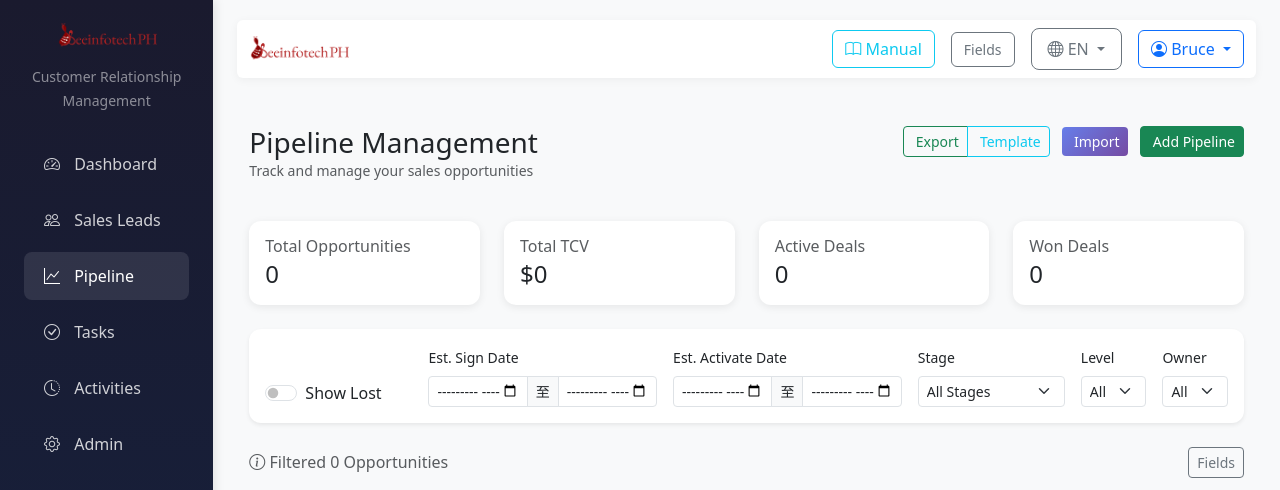
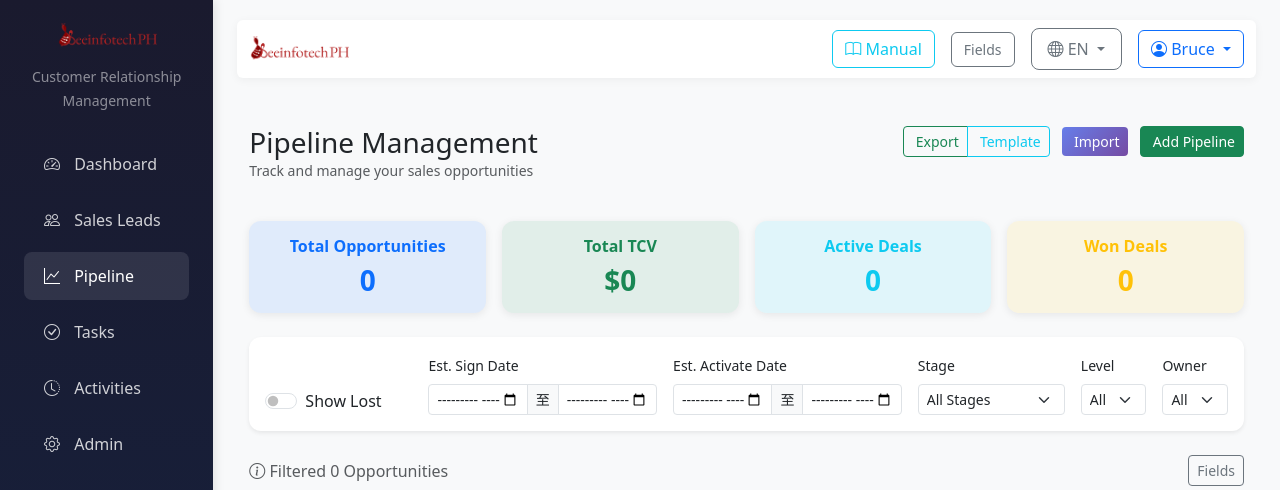
Before and after one commit to zhangbin-python/BITCRM, a Flask app: page /pipeline/ in a window 1280 px wide. Shown: the top 490 px of the page. Run offline with Flask 3, Linux system fonts and the light colour scheme; a user stored in the database is signed in; data comes from the database, SQL or seed files in the repository; data that the repository does not hold is empty; some libraries are stand-ins or nearby versions.

Commit message:
feat: beautify pipeline stats cards - center content, add colors

```diff
--- a/templates/pipeline/index.html
+++ b/templates/pipeline/index.html
@@ -68,36 +68,36 @@
     </div>
 
     <!-- Summary Stats -->
-    <div class="row mb-4">
+    <div class="row mb-4 g-3">
         <div class="col-md-3">
-            <div class="card border-primary">
-                <div class="card-body py-3">
-                    <h6 class="mb-1 text-muted">{{ _('Total Opportunities') }}</h6>
-                    <h4 class="mb-0">{{ total_count }}</h4>
+            <div class="card border-primary bg-primary bg-opacity-10 h-100">
+                <div class="card-body py-3 text-center">
+                    <h6 class="mb-2 text-primary fw-bold">{{ _('Total Opportunities') }}</h6>
+                    <h3 class="mb-0 text-primary fw-bold">{{ total_count }}</h3>
                 </div>
             </div>
         </div>
         <div class="col-md-3">
-            <div class="card border-success">
-                <div class="card-body py-3">
-                    <h6 class="mb-1 text-muted">{{ _('Total TCV') }}</h6>
-                    <h4 class="mb-0">{{ format_currency_thousands(total_tcv) }}</h4>
+            <div class="card border-success bg-success bg-opacity-10 h-100">
+                <div class="card-body py-3 text-center">
+                    <h6 class="mb-2 text-success fw-bold">{{ _('Total TCV') }}</h6>
+                    <h3 class="mb-0 text-success fw-bold">{{ format_currency_thousands(total_tcv) }}</h3>
                 </div>
             </div>
         </div>
         <div class="col-md-3">
-            <div class="card border-info">
-                <div class="card-body py-3">
-                    <h6 class="mb-1 text-muted">{{ _('Active Deals') }}</h6>
-                    <h4 class="mb-0">{{ total_count - pipelines.items|selectattr('stage', 'equalto', '6b) Deal Lost')|list|length }}</h4>
+            <div class="card border-info bg-info bg-opacity-10 h-100">
+                <div class="card-body py-3 text-center">
+                    <h6 class="mb-2 text-info fw-bold">{{ _('Active Deals') }}</h6>
+                    <h3 class="mb-0 text-info fw-bold">{{ total_count - pipelines.items|selectattr('stage', 'equalto', '6b) Deal Lost')|list|length }}</h3>
                 </div>
             </div>
         </div>
         <div class="col-md-3">
-            <div class="card border-warning">
-                <div class="card-body py-3">
-                    <h6 class="mb-1 text-muted">{{ _('Won Deals') }}</h6>
-                    <h4 class="mb-0">{{ pipelines.items|selectattr('stage', 'equalto', '6a) Deal Won')|list|length }}</h4>
+            <div class="card border-warning bg-warning bg-opacity-10 h-100">
+                <div class="card-body py-3 text-center">
+                    <h6 class="mb-2 text-warning fw-bold">{{ _('Won Deals') }}</h6>
+                    <h3 class="mb-0 text-warning fw-bold">{{ pipelines.items|selectattr('stage', 'equalto', '6a) Deal Won')|list|length }}</h3>
                 </div>
             </div>
         </div>
```
